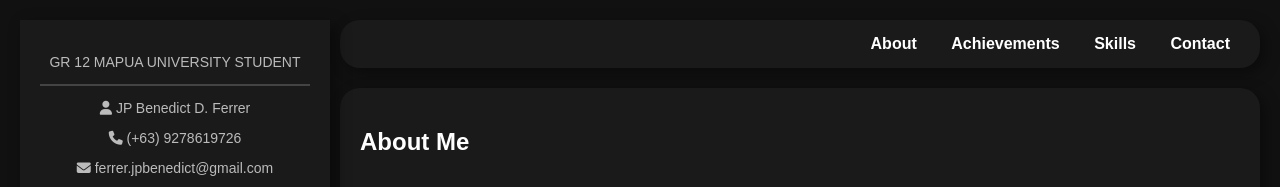
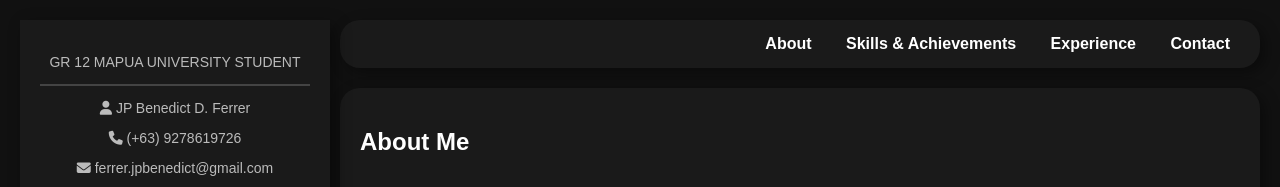
Before and after one commit to soitmapuauniv/ferrer, a plain HTML site: page index.html in a window 1280 px wide. Shown: the top 187 px of the page. Drawn offline with Linux system fonts and the light colour scheme.

Commit message:
Update index.html

```diff
--- a/index.html
+++ b/index.html
@@ -30,8 +30,8 @@
         <div class="nav-box">
             <nav>
                 <a href="index.html">About</a>
-                <a href="achievements.html">Achievements</a>
-                <a href="skills.html">Skills</a>
+                <a href="achievements.html">Skills & Achievements</a>
+                <a href="skills.html">Experience</a>
                 <a href="contact.html">Contact</a>
             </nav>
         </div>
```
